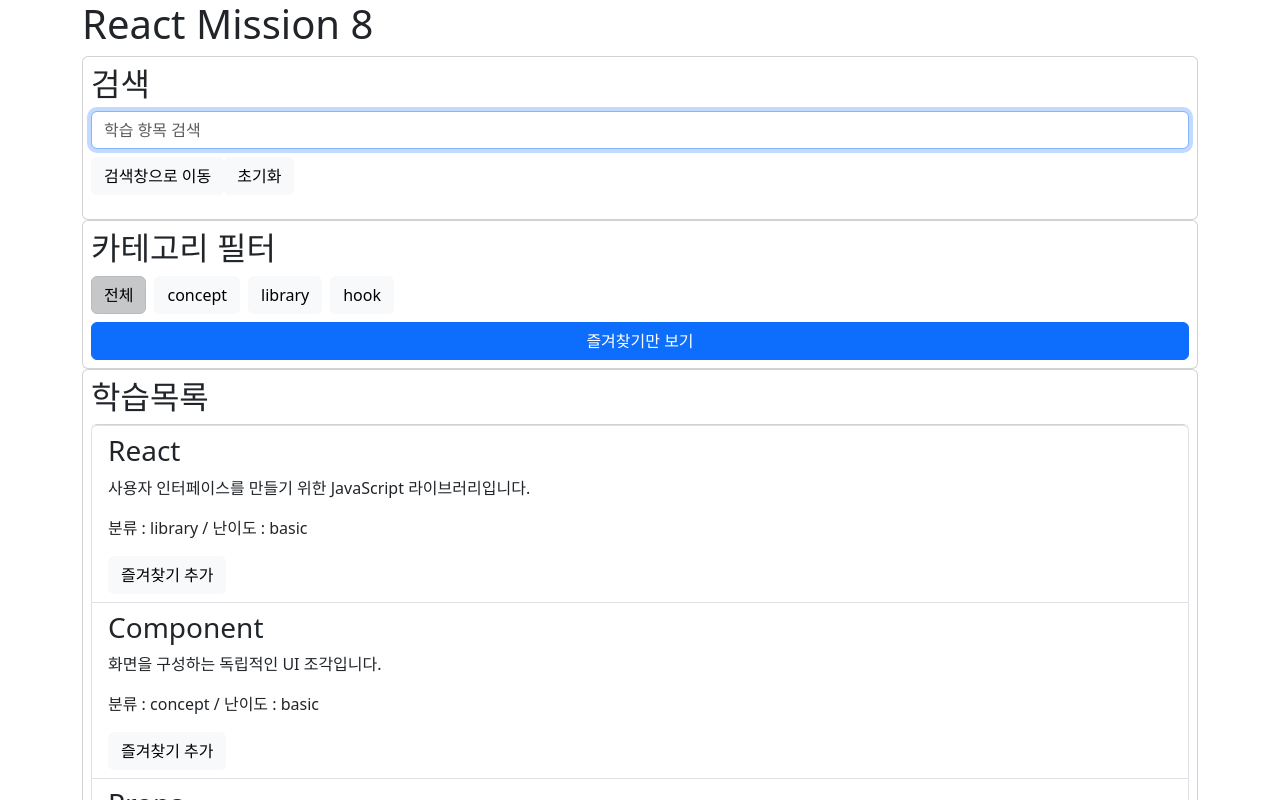
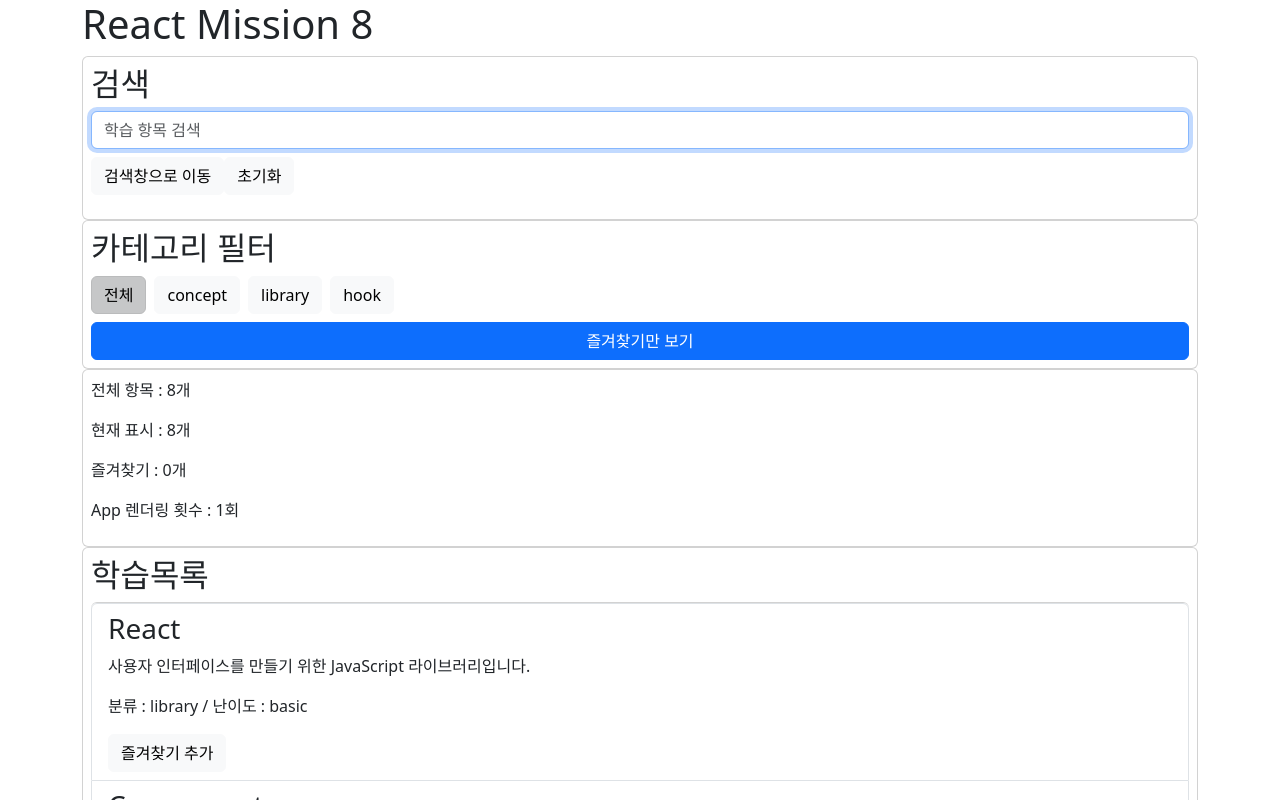
Before and after one commit to JEJU-Ratus/react-mission8, a React (Vite) app: page / in a window 1280 px wide. Shown: the top 800 px of the page. Built offline with nearby package versions, Linux system fonts and the light colour scheme.

Commit message:
feat: StudySummary 컴포넌트 추가 및 앱 렌더링 정보 표시

```diff
--- a/src/App.jsx
+++ b/src/App.jsx
@@ -4,6 +4,7 @@ import SearchForm from "./components/SearchForm";
 import CategoryFilter from "./components/CategoryFilter";
 import StudyData from "./data/data.json";
 import StudyList from "./components/StudyList";
+import StudySummary from "./components/StudySummary";
 
 function App() {
   const [keyword, setKeyword] = useState("");
@@ -11,6 +12,9 @@ function App() {
   const [favoriteIds, setFavoriteIds] = useState([]);
   const [favoriteOnly, setFavoriteOnly] = useState(false);
   const searchInputRef = useRef(null);
+  const renderCount = useRef(0);
+  renderCount.current += 1; // 앱이 렌더될때마다 재실행 됨.
+
   const filteredData = useMemo(
     () =>
       StudyData.filter(item => {
@@ -34,6 +38,11 @@ function App() {
   useEffect(() => {
     handleFocusSearch();
   }, []);
+  const summary = {
+    total: StudyData.length,
+    visible: filteredData.length,
+    favorite: favoriteIds.length,
+  };
   return (
     <>
       <div className="container">
@@ -56,6 +65,9 @@ function App() {
           </button>
         </div>
         <div className="card p-2">
+          <StudySummary summary={summary} renderCount={renderCount} />
+        </div>
+        <div className="card p-2">
           <StudyList
             filteredData={filteredData}
             onToggleFavorite={handleToggleFavorite}
--- /dev/null
+++ b/src/components/StudySummary.jsx
@@ -0,0 +1,14 @@
+export default function StudySummary({ summary, renderCount }) {
+  return (
+    <>
+      <div>
+        <p>전체 항목 : {summary.total}개</p>
+        <p>현재 표시 : {summary.visible}개</p>
+      </div>
+      <div>
+        <p>즐겨찾기 : {summary.favorite}개</p>
+        <p>App 렌더링 횟수 : {renderCount.current}회</p>
+      </div>
+    </>
+  );
+}
```
